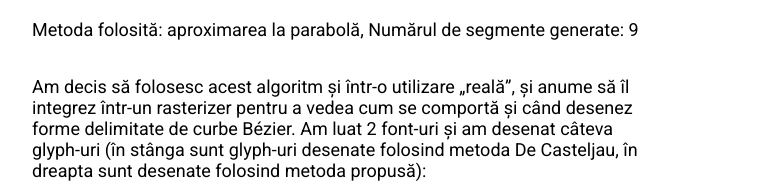
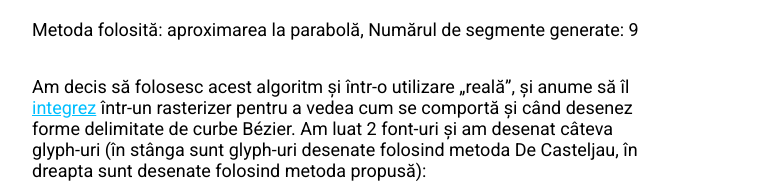
Before and after one commit to AlexandruIca/FlatteningQuadraticBezierCurves, a plain HTML site: page docs/index.html in a window 1280 px wide. Shown: the part 2111-2307 px from the top of the page, without its empty margins (292-1055 px from the left). Drawn offline with nearby package versions, Linux system fonts and the light colour scheme.

Commit message:
Provide a link to the repo that contains the actual implementation of the renderer

```diff
--- a/docs/index.html
+++ b/docs/index.html
@@ -166,8 +166,9 @@ convertește c =
 
     <article>
     <p>
-        Am decis să folosesc acest algoritm și într-o utilizare „reală”, și anume să îl integrez într-un rasterizer pentru a vedea cum se comportă și când desenez forme delimitate de curbe
-        Bézier. Am luat 2 font-uri și am desenat câteva glyph-uri (în stânga sunt glyph-uri desenate folosind metoda De Casteljau, în dreapta sunt desenate folosind metoda propusă):
+        Am decis să folosesc acest algoritm și într-o utilizare „reală”, și anume să îl <a href="https://github.com/AlexandruIca/FlatteningQuadraticBezierCurves">integrez</a>
+        într-un rasterizer pentru a vedea cum se comportă și când desenez forme delimitate de curbe Bézier. Am luat 2 font-uri și am desenat câteva glyph-uri (în stânga sunt
+        glyph-uri desenate folosind metoda De Casteljau, în dreapta sunt desenate folosind metoda propusă):
     </p>
     <div class="demo_showcase">
         <img src="./glyph_36_recursive_subdivision_test.png">
```
